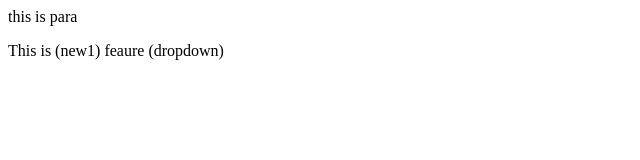
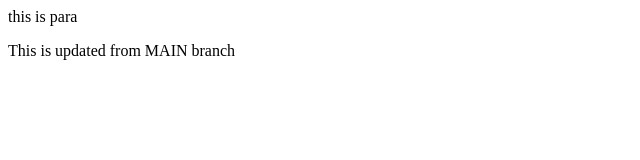
Before and after one commit to Madhavikulakarni/localrepo, a plain HTML site: page index.html in a window 1280 px wide. Shown: the full height of the page, 0-640 px from the left. Drawn offline with Linux system fonts and the light colour scheme.

Commit message:
Update index.html form main

```diff
--- a/index.html
+++ b/index.html
@@ -1,3 +1,3 @@
 <p>this is para</p>
 
-<p>This is (new1) feaure (dropdown)</p>
+<p>This is updated from MAIN branch</p>
```
